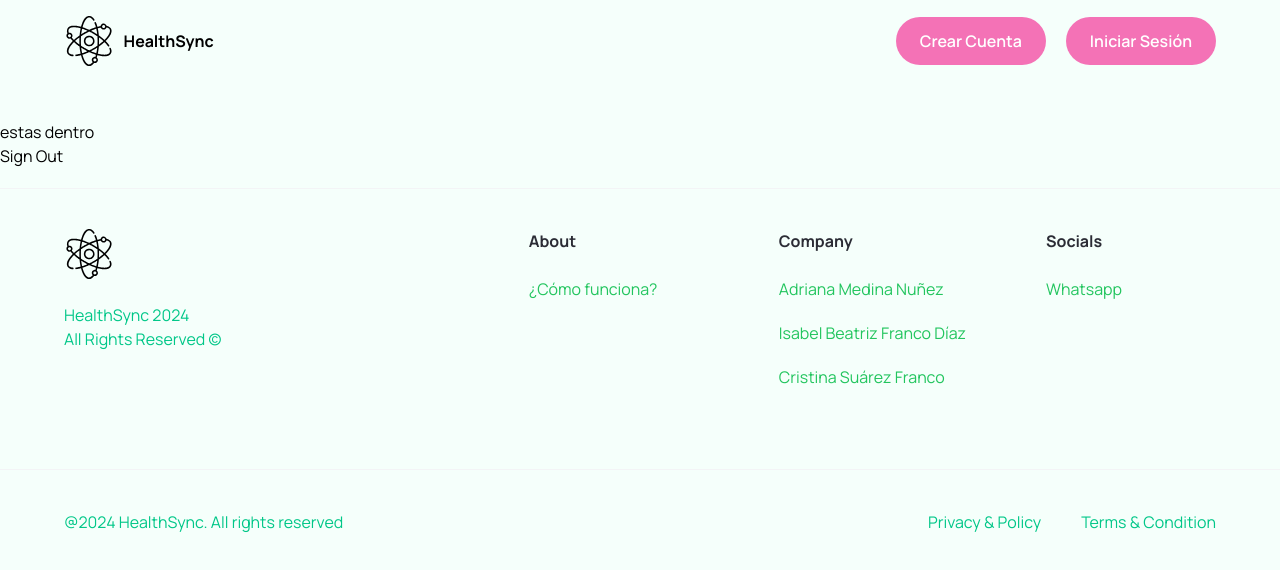
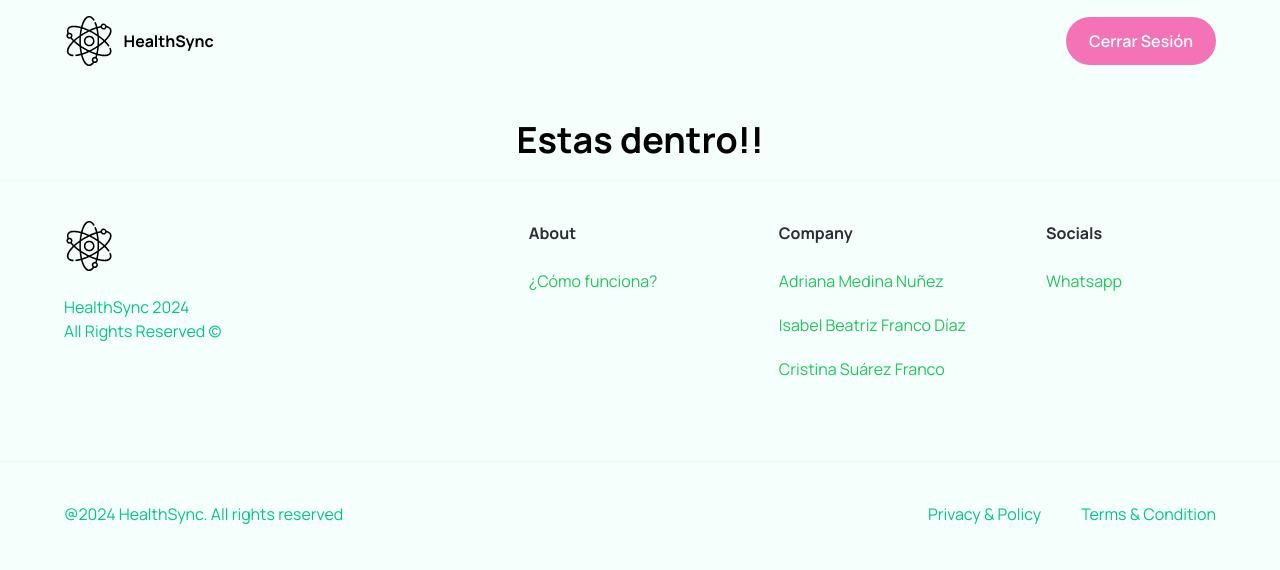
Before and after one commit to isafranco13/healthSync, a Next.js app in the folder healthsync/: page /dashboard in a window 1280 px wide. Shown: the top 570 px of the page. Built offline with nearby package versions, Linux system fonts and the light colour scheme.

Commit message:
Update sign in

```diff
--- a/healthsync/app/dashboard/page.tsx
+++ b/healthsync/app/dashboard/page.tsx
@@ -1,15 +1,20 @@
 "use client"
-import {  signOut, useSession } from "next-auth/react";
+import { Footer, NavbarSignOut } from "@/components";
 
 export default function dashboard() {
     {/*const {data: session}=useSession()
-    console.log(session) -> EN CASO DE QUERER VER AL USUARIO (SOLO USARLO EN LOCAL)*/}
+    {/* if (process.env.NODE_ENV === 'development') {
+        console.log(session); // TO VIEW THE USER (USE ONLY IN LOCAL)
+    } */}
     return(
-        <main>
-            <br /><br /><br /><br /><br />
-            <div className="justify-center items-center">estas dentro</div>
-            <button onClick={() => signOut()}>Sign Out</button>
-        </main>
+        <>
+            <NavbarSignOut />
+            <main>
+                <br /><br /><br /><br /><br />
+                <div className=" text-center text-4xl font-bold">Estas dentro!!</div>
+            </main>
+            <Footer />
+        </>
 
     )
 }
--- a/healthsync/app/layout.tsx
+++ b/healthsync/app/layout.tsx
@@ -2,7 +2,6 @@ import type { Metadata } from "next";
 import { Inter } from "next/font/google";
 import Head from "next/head";
 import "./globals.css";
-import { Footer, Navbar } from "@/components";
 import {Providers} from './Providers';
 
 const inter = Inter({ subsets: ["latin"] });
@@ -24,9 +23,7 @@ export default function RootLayout({
       </Head>
       <body className={inter.className}> {/* className='static'*/}
         <Providers>
-          <Navbar />
           {children}
-          <Footer />
         </Providers>
 
       </body>
--- a/healthsync/app/signup/page.tsx
+++ b/healthsync/app/signup/page.tsx
@@ -3,11 +3,20 @@ import Link from "next/link"
 import Image from 'next/image';
 import CustomButton from '../../components/CustomButton';
 import {signIn} from 'next-auth/react'
+import { Navbar } from "@/components";
 
 export default function Form(){
     {/*const {data: session}=useSession()
-    console.log(session) -> EN CASO DE QUERER VER AL USUARIO (SOLO USARLO EN LOCAL)*/}
+    import Navbar from '../../components/Navbar'; // Assuming the Navbar component is located in the components folder
+
+    export default function Form(){
+        {/*const {data: session}=useSession()
+        if(process.env.NODE_ENV === 'development') {
+            console.log(session); // EN CASO DE QUERER VER AL USUARIO (SOLO USARLO EN LOCAL)
+        }*/}
         return(
+            <>
+                <Navbar />
 
                 <main className="flex flex-col justify-center items-center w-full flex-1">
                     <br /><br /><br /><br />
@@ -57,21 +66,23 @@ export default function Form(){
                                     <div className="border-2 min-w-[135px] border-[#FC83A1] inline-block mb-2"></div>
                                 </div>
                                 <br />
-                        <div className="flex justify-center my-2">&nbsp;
-                        <button onClick={() => signIn('google', { callbackUrl: '/dashboard' })} className="flex items-center justify-center w-[299px] h-[59px]
+                                <div className="flex justify-center my-2">
+                                <button onClick={() => signIn('google', { callbackUrl: '/dashboard' })} className="flex items-center justify-center w-[310px] h-[59px]
                                 border-2 border-[#FFFFFF] bg-[#FFFFFF]  rounded px-12 py-2 font-light text-center"> <Image
                                 src="/buscar.png"
                                 alt="mental"
                                 width={40}
                                 height={40}
                                 className=""
-                        />Continuar con Google</button> {/*'google', { callbackUrl: '/dashboard' }*/ }
+                                /> &nbsp;&nbsp; Continuar con Google</button> {/*'google', { callbackUrl: '/dashboard' }*/ }
                                 </div>
                             </div>
 
                             </div>
                         </div>
                     </div>
+                    <br/><br/>
                 </main>
+            </>
             )
         }
--- a/healthsync/components/Catalog.tsx
+++ b/healthsync/components/Catalog.tsx
@@ -1,7 +1,9 @@
 "use client";
 
 import { Dialog, Transition } from '@headlessui/react'
+import Link from 'next/link';
 import { Fragment, useState } from 'react'
+import CustomButton from './CustomButton';
 
 interface CustomModalButtonProps {
   imageSrc: string;
@@ -48,6 +50,14 @@ export default function MyModal() {
 
   return (
     <>
+    <div className='mt-12 padding-x padding-y max-width' id='discover'>
+        <div className='home__text-container'>
+          <h1 className='text-4xl font-extrabold'>Catálogo de terapias</h1>
+          <p>Explora las terapias que mas te llamen la atención</p>
+        </div>
+      </div>
+
+
           {/* Botones arriba */}
       <div className="flex justify-center">
         <CustomModalButton
@@ -147,6 +157,22 @@ export default function MyModal() {
           </div>
         </Dialog>
       </Transition>
+
+    <div className="flex justify-end">
+      <Link href="/signup">
+        <CustomButton
+          title="Registrarme"
+          containerStyles="text-white rounded-full bg-pink-400 min-w-[100px] font-medium mt-10"
+        />
+      </Link> &nbsp;&nbsp;&nbsp;&nbsp;&nbsp;&nbsp;
+    </div>
+
+    <br />
+    <br />
+    <br />
+    <br />
+    <br />
+
     </>
   );
 }
--- /dev/null
+++ b/healthsync/components/NavbarSignOut.tsx
@@ -0,0 +1,37 @@
+import Link from 'next/link';
+import Image from 'next/image';
+import { useSession, signOut } from 'next-auth/react'; // Import signOut
+
+import CustomButton from './CustomButton';
+
+const NavbarSignOut = () => {
+    // Función modificada para cerrar sesión y redirigir a la página principal
+    const handleSignOut = () => {
+        signOut({ redirect: true, callbackUrl: '/' });
+    }
+
+    return (
+        <header className="w-full absolute z-10">
+            <nav className="max-w-[1440px] mx-auto flex justify-between items-center sm:px-16 px-6 py-4">
+                <Link href="/" className="flex justify-center items-center">
+                    <Image
+                        src="/atomo.svg"
+                        alt="atomo"
+                        width={50}
+                        height={18}
+                        className="object-contain"
+                    /> &nbsp;&nbsp;&nbsp; <strong>HealthSync</strong>
+                </Link>
+
+                <div className="ml-auto flex space-x-5">
+                    <button onClick={handleSignOut} className="text-white rounded-full bg-pink-400 min-w-[150px] min-h-[48px] font-semibold">
+                        Cerrar Sesión
+                    </button>
+                </div>
+
+            </nav>
+         </header>
+    )
+}
+
+export default NavbarSignOut
--- a/healthsync/components/index.ts
+++ b/healthsync/components/index.ts
@@ -1,10 +1,12 @@
 import Navbar from './Navbar';
+import NavbarSignOut from './NavbarSignOut';
 import CustomButton from './CustomButton';
 import Intro from './Intro';
 import Footer from './Footer';
 
 export {
     Navbar,
+    NavbarSignOut,
     Intro,
     CustomButton,
     Footer,
--- a/healthsync/package.json
+++ b/healthsync/package.json
@@ -14,11 +14,7 @@
   },
   "dependencies": {
     "@headlessui/react": "^1.7.18",
-<<<<<<< HEAD
-    "next": "14.1.0",
-=======
     "next": "^14.1.3",
->>>>>>> fec234467d08b4703fff6c5249bfbc2392d2ac92
     "next-auth": "^4.24.7",
     "react": "^18",
     "react-dom": "^18"
```
Also changed, not shown: healthsync/app/page.tsx (+5 -137 lines), 1 other file (tests, documents, lock files or other folders). Lines whose indentation alone changed are shown as unchanged.
